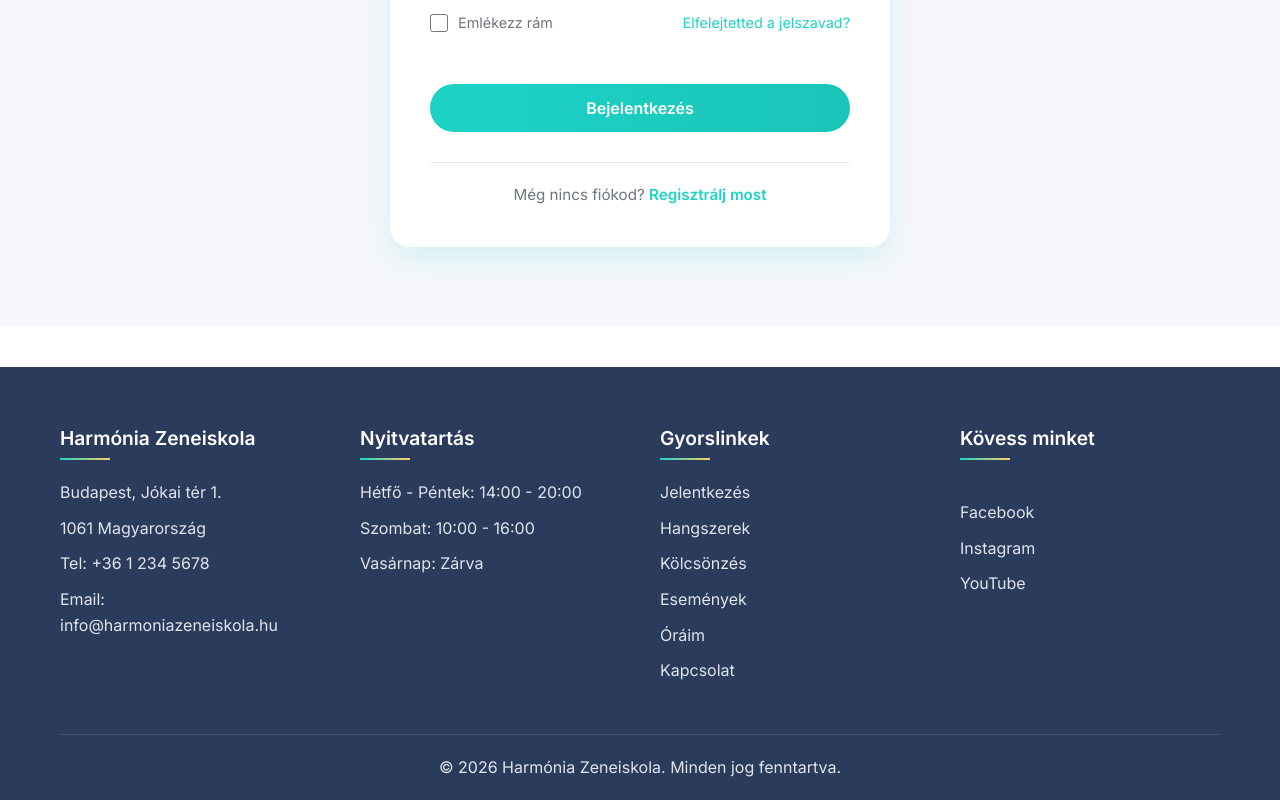
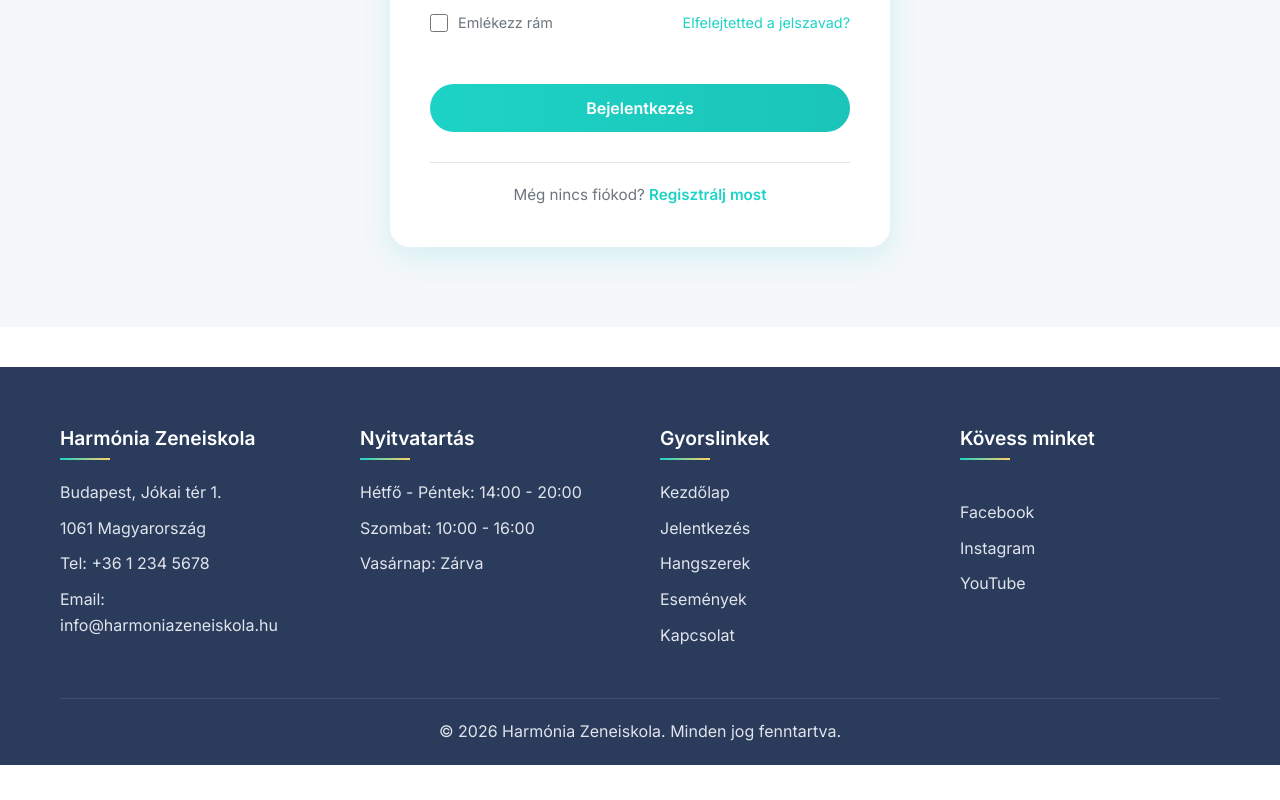
Before and after one commit to FMark161/Vizsgaremek_PR_FM, a React (Vite) app in the folder Frontend/: page /login in a window 1280 px wide. Shown: the part 775-1575 px from the top of the page. After the commit the page ends 1540 px from the top, so only its background shows below. Built offline with nearby package versions, Linux system fonts and the light colour scheme.

Commit message:
javítás, footer gyorslinkek jogosultsághoz kötve

```diff
--- a/Frontend/src/components/Footer/Footer.jsx
+++ b/Frontend/src/components/Footer/Footer.jsx
@@ -1,8 +1,47 @@
 import { Link } from 'react-router-dom';
+import { useAuth } from '../../context/AuthContext';
 import './Footer.css';
 
 const Footer = () => {
   const currentYear = new Date().getFullYear();
+  const { user, isAuthenticated } = useAuth();
+
+  // Nyilvános linkek (mindenki láthatja)
+  const publicLinks = [
+    { name: 'Kezdőlap', path: '/' },
+    { name: 'Jelentkezés', path: '/application' },
+    { name: 'Hangszerek', path: '/instruments' },
+    { name: 'Események', path: '/events' },
+    { name: 'Kapcsolat', path: '/contact' }
+  ];
+
+  // Védett linkek (csak bejelentkezett felhasználóknak)
+  const protectedLinks = [
+    { name: 'Kölcsönzés', path: '/rental' },
+    { name: 'Óráim', path: '/lessons' }
+  ];
+
+  // Admin link (csak adminnak)
+  const adminLinks = [
+    { name: 'Admin', path: '/admin' }
+  ];
+
+  // Összes link összegyűjtése a jogosultság alapján
+  const getFooterLinks = () => {
+    let links = [...publicLinks];
+
+    if (isAuthenticated) {
+      links = [...links, ...protectedLinks];
+
+      if (user?.jogosultsag === 'admin') {
+        links = [...links, ...adminLinks];
+      }
+    }
+
+    return links;
+  };
+
+  const footerLinks = getFooterLinks();
 
   return (
     <footer className="footer">
@@ -25,17 +64,15 @@ const Footer = () => {
             <p>Vasárnap: Zárva</p>
           </div>
 
-                    {/* Harmadik oszlop - Gyorslinkek */}
-                    {/* Harmadik oszlop - Gyorslinkek */}
+          {/* Harmadik oszlop - Gyorslinkek (dinamikus) */}
           <div className="footer-section">
             <h3>Gyorslinkek</h3>
             <ul className="footer-links">
-                            <li><Link to="/application">Jelentkezés</Link></li>
-                            <li><Link to="/instruments">Hangszerek</Link></li>
-                            <li><Link to="/rental">Kölcsönzés</Link></li>
-                            <li><Link to="/events">Események</Link></li>
-                            <li><Link to="/lessons">Óráim</Link></li>
-                            <li><Link to="/contact">Kapcsolat</Link></li>
+              {footerLinks.map((link) => (
+                <li key={link.path}>
+                  <Link to={link.path}>{link.name}</Link>
+                </li>
+              ))}
             </ul>
           </div>
 
--- a/Frontend/src/context/AuthContext.jsx
+++ b/Frontend/src/context/AuthContext.jsx
@@ -41,20 +41,25 @@ export const AuthProvider = ({ children }) => {
     }
   };
 
-  const login = async (fnev, jelszo) => {
+  const login = async (fnev, jelszo, rememberMe = false) => {
     try {
       const response = await fetch(`${API_URL}/login`, {
         method: 'POST',
         headers: {
           'Content-Type': 'application/json',
         },
-        body: JSON.stringify({ fnev, jelszo })
+        body: JSON.stringify({ fnev, jelszo, rememberMe })
       });
 
       const data = await response.json();
 
       if (response.ok) {
         localStorage.setItem('token', data.token);
+        if (rememberMe) {
+          localStorage.setItem('rememberMe', 'true');
+        } else {
+          localStorage.removeItem('rememberMe');
+        }
         setToken(data.token);
         setUser(data.user);
         return { success: true };
@@ -67,14 +72,14 @@ export const AuthProvider = ({ children }) => {
     }
   };
 
-  const register = async (fnev, jelszo, email, jogosultsag = 'diak') => {
+  const register = async (fnev, jelszo, email, telefonsz, szulDatum, jogosultsag = 'diak') => {
     try {
       const response = await fetch(`${API_URL}/register`, {
         method: 'POST',
         headers: {
           'Content-Type': 'application/json',
         },
-        body: JSON.stringify({ fnev, jelszo, email, jogosultsag })
+        body: JSON.stringify({ fnev, jelszo, email, jogosultsag, telefonsz, szulDatum })
       });
 
       const data = await response.json();
--- a/Frontend/src/pages/Application/Application.jsx
+++ b/Frontend/src/pages/Application/Application.jsx
@@ -104,14 +104,14 @@ const Application = () => {
                     'Content-Type': 'application/json',
                 },
                 body: JSON.stringify({
-                    name: formData.name,
+                    nev: formData.name,           // name helyett nev
                     email: formData.email,
-                    phone: formData.phone,
-                    birthDate: formData.birthDate,
-                    instrument: formData.instrument,
-                    level: formData.experience,
-                    ownInstrument: formData.hasOwnInstrument,
-                    message: formData.message
+                    telefon: formData.phone,      // phone helyett telefon
+                    szul_datum: formData.birthDate,  // birthDate helyett szul_datum
+                    hangszer: formData.instrument,
+                    szint: formData.experience,
+                    sajat_hangszer: formData.hasOwnInstrument,
+                    uzenet: formData.message
                 })
             });
 
@@ -193,7 +193,7 @@ const Application = () => {
                                             style={{
                                                 objectPosition: teacher.id === 2 ? 'center 5%' :
                                                     teacher.id === 6 ? 'center 30%' :
-                                                    'center 30%'
+                                                        'center 30%'
                                             }}
                                         />
                                     </div>
--- a/Frontend/src/pages/Login/Login.jsx
+++ b/Frontend/src/pages/Login/Login.jsx
@@ -57,7 +57,8 @@ const Login = () => {
     setIsLoading(true);
     setServerError('');
 
-    const result = await login(formData.fnev, formData.jelszo);
+    // Az expires érték függ az emlékezz rám opciótól
+    const result = await login(formData.fnev, formData.jelszo, formData.rememberMe);
 
     if (result.success) {
       navigate('/');
--- a/Frontend/src/pages/Register/Register.jsx
+++ b/Frontend/src/pages/Register/Register.jsx
@@ -75,7 +75,13 @@ const Register = () => {
     setIsLoading(true);
     setServerError('');
 
-    const result = await register(formData.fnev, formData.jelszo, formData.email);
+    const result = await register(
+      formData.fnev,
+      formData.jelszo,
+      formData.email,
+      formData.phone,
+      formData.birthDate
+    );
 
     if (result.success) {
       navigate('/');
```
Also changed, not shown: 1 other file (tests, documents, lock files or other folders). Lines whose indentation alone changed are shown as unchanged.
